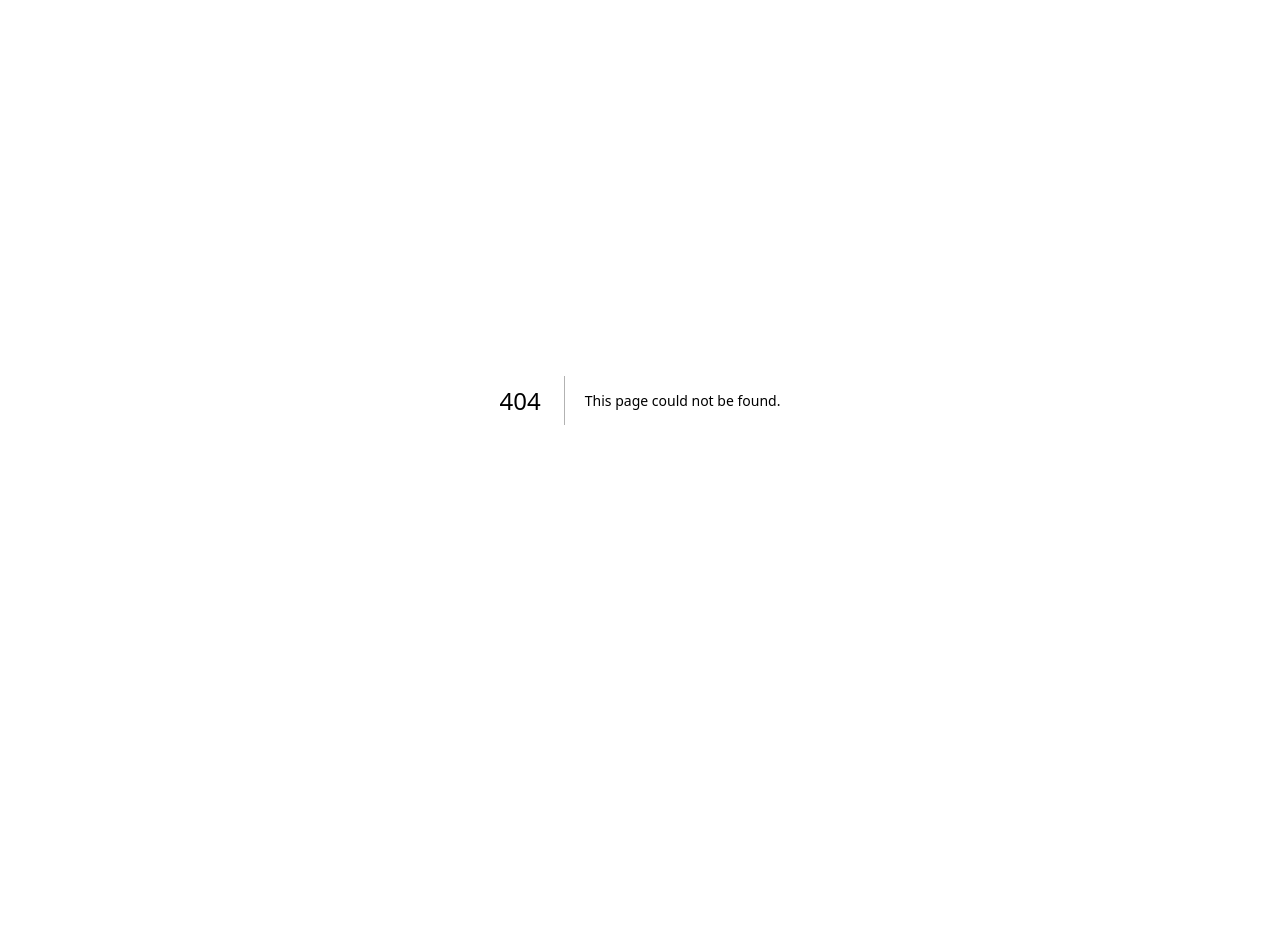
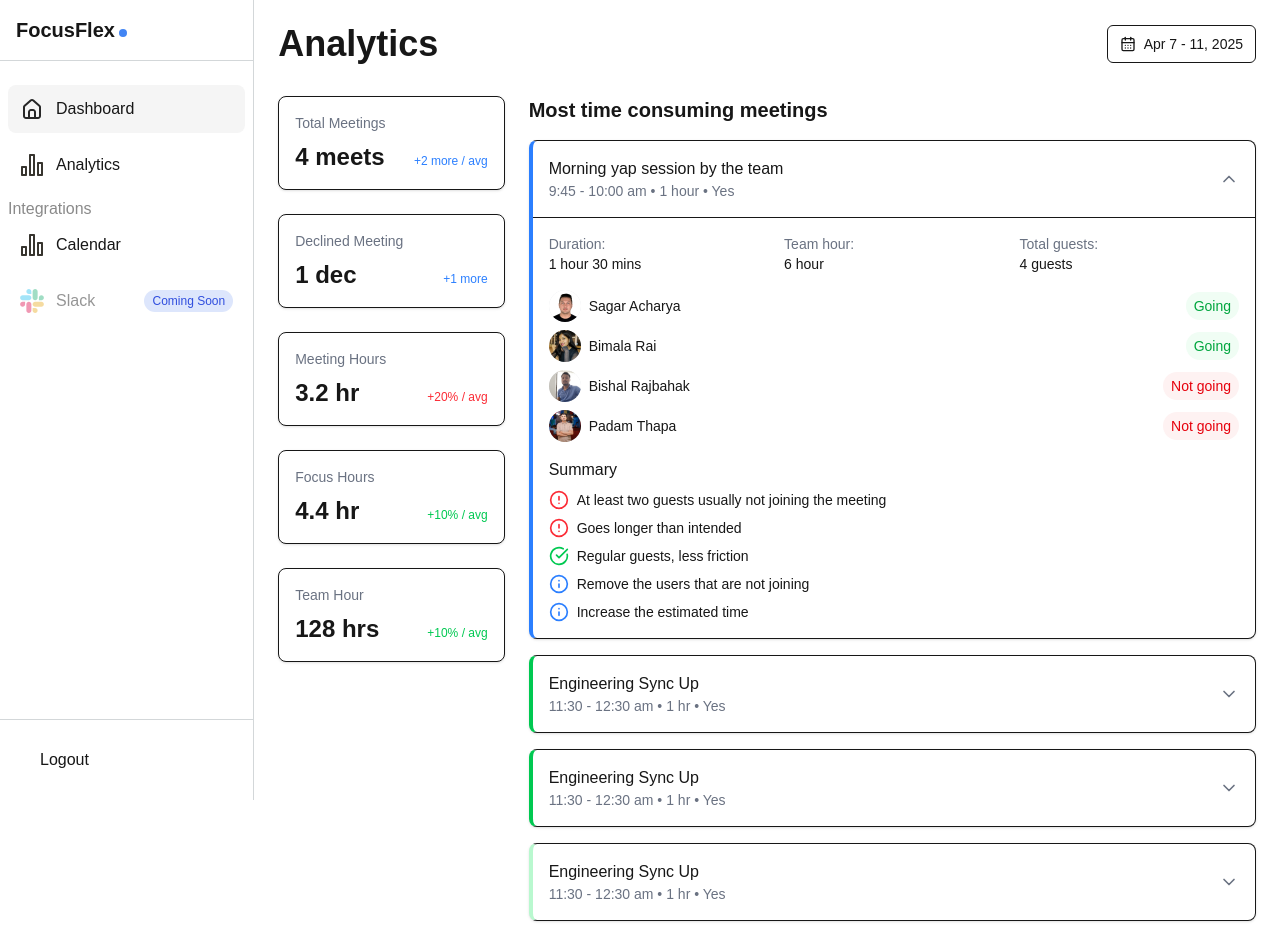
Before and after one commit to webpoint-solutions-llc/zero-waste-meeting, a Next.js app: page /dashboard/analytics in a window 1280 px wide. Before the commit this address had no page. Before the commit the page ends 800 px from the top, so only its background shows below. Built offline with nearby package versions, Linux system fonts and the light colour scheme.

Commit message:
wip : layout fixes

```diff
--- /dev/null
+++ b/src/app/dashboard/analytics/page.tsx
@@ -0,0 +1,185 @@
+import MeetingCard from "@/components/meeting-card";
+import StatCard from "@/components/stat-card";
+import { CalendarDays } from "lucide-react";
+import type { Metadata } from "next";
+
+export const metadata: Metadata = {
+  title: "Analytics Dashboard",
+  description: "Meeting analytics dashboard",
+};
+
+export default async function AnalyticsPage() {
+  // In a real app, this would be fetched from an API
+  const meetings = await fetchMeetings();
+  const stats = await fetchStats();
+
+  return (
+    <main className="container mx-auto p-4 md:p-6">
+      <div className="flex flex-col md:flex-row justify-between items-start md:items-center mb-8">
+        <h1 className="text-4xl font-bold">Analytics</h1>
+        <div className="mt-4 md:mt-0 inline-flex items-center border rounded-md px-3 py-2 text-sm">
+          <CalendarDays className="h-4 w-4 mr-2" />
+          <span>Apr 7 - 11, 2025</span>
+        </div>
+      </div>
+
+      <div className="grid grid-cols-1 md:grid-cols-4 gap-6">
+        {/* Left sidebar with stats */}
+        <div className="space-y-6">
+          <StatCard
+            title="Total Meetings"
+            value={stats.totalMeetings.value}
+            subtext={`+${stats.totalMeetings.more} more / avg`}
+          />
+
+          <StatCard
+            title="Declined Meeting"
+            value={stats.declinedMeetings.value}
+            subtext={`+${stats.declinedMeetings.more} more`}
+          />
+
+          <StatCard
+            title="Meeting Hours"
+            value={stats.meetingHours.value}
+            subtext={`+${stats.meetingHours.percentage}% / avg`}
+            isPercentage={true}
+          />
+
+          <StatCard
+            title="Focus Hours"
+            value={stats.focusHours.value}
+            subtext={`+${stats.focusHours.percentage}% / avg`}
+            isPercentage={true}
+            isPositive={true}
+          />
+
+          <StatCard
+            title="Team Hour"
+            value={stats.teamHours.value}
+            subtext={`+${stats.teamHours.percentage}% / avg`}
+            isPercentage={true}
+            isPositive={true}
+          />
+        </div>
+
+        {/* Main content with meeting cards */}
+        <div className="md:col-span-3">
+          <h2 className="text-xl font-semibold mb-4">
+            Most time consuming meetings
+          </h2>
+          <div className="space-y-4">
+            {meetings.map((meeting) => (
+              <MeetingCard key={meeting.id} meeting={meeting} />
+            ))}
+          </div>
+        </div>
+      </div>
+    </main>
+  );
+}
+
+// This would be in a separate API service file in a real app
+async function fetchMeetings() {
+  // In a real app, this would be an API call
+  // const res = await fetch('/api/meetings');
+  // return res.json();
+
+  return [
+    {
+      id: 1,
+      title: "Morning yap session by the team",
+      startTime: "9:45",
+      endTime: "10:00",
+      period: "am",
+      duration: "1 hour 30 mins",
+      teamHour: "6 hour",
+      totalGuests: 4,
+      isExpanded: true,
+      isYes: true,
+      hourText: "1 hour",
+      attendees: [
+        {
+          id: 1,
+          name: "Sagar Acharya",
+          avatar: "/sagar.png",
+          status: "going",
+        },
+        {
+          id: 2,
+          name: "Bimala Rai",
+          avatar: "/bimala.png",
+          status: "going",
+        },
+        {
+          id: 3,
+          name: "Bishal Rajbahak",
+          avatar: "/bishal.png",
+          status: "not-going",
+        },
+        {
+          id: 4,
+          name: "Padam Thapa",
+          avatar: "/padam.png",
+          status: "not-going",
+        },
+      ],
+      summary: [
+        {
+          type: "negative",
+          text: "At least two guests usually not joining the meeting",
+        },
+        { type: "negative", text: "Goes longer than intended" },
+        { type: "positive", text: "Regular guests, less friction" },
+        { type: "info", text: "Remove the users that are not joining" },
+        { type: "info", text: "Increase the estimated time" },
+      ],
+    },
+    {
+      id: 2,
+      title: "Engineering Sync Up",
+      startTime: "11:30",
+      endTime: "12:30",
+      period: "am",
+      duration: "1 hour",
+      isExpanded: false,
+      isYes: true,
+      hourText: "1 hr",
+    },
+    {
+      id: 3,
+      title: "Engineering Sync Up",
+      startTime: "11:30",
+      endTime: "12:30",
+      period: "am",
+      duration: "1 hour",
+      isExpanded: false,
+      isYes: true,
+      hourText: "1 hr",
+    },
+    {
+      id: 4,
+      title: "Engineering Sync Up",
+      startTime: "11:30",
+      endTime: "12:30",
+      period: "am",
+      duration: "1 hour",
+      isExpanded: false,
+      isYes: true,
+      hourText: "1 hr",
+    },
+  ];
+}
+
+async function fetchStats() {
+  // In a real app, this would be an API call
+  // const res = await fetch('/api/stats');
+  // return res.json();
+
+  return {
+    totalMeetings: { value: "4 meets", more: 2 },
+    declinedMeetings: { value: "1 dec", more: 1 },
+    meetingHours: { value: "3.2 hr", percentage: 20 },
+    focusHours: { value: "4.4 hr", percentage: 10 },
+    teamHours: { value: "128 hrs", percentage: 10 },
+  };
+}
--- a/src/app/dashboard/page.tsx
+++ b/src/app/dashboard/page.tsx
@@ -1,3 +1,6 @@
+"use client";
+import { FocusHours } from "@/components/focushours";
+import CookingGauge from "@/components/Speedometer";
 import Human from "@/icons/human";
 
 export default function Dashboard() {
@@ -15,6 +18,11 @@ export default function Dashboard() {
           {TIME}
         </div>
       </div>
+      <FocusHours />
+      <div className="grid grid-cols-2 gap-4 mt-4">
+        <CookingGauge />
+        <CookingGauge />
+      </div>
     </div>
   );
 }
--- a/src/components/Speedometer.tsx
+++ b/src/components/Speedometer.tsx
@@ -92,7 +92,11 @@ export default function CookingGauge() {
   }, []);
 
   // Function to draw the needle
-  const drawNeedle = (ctx: CanvasRenderingContext2D, value: number, chart: Chart) => {
+  const drawNeedle = (
+    ctx: CanvasRenderingContext2D,
+    value: number,
+    chart: Chart
+  ) => {
     const { width, height } = chart.canvas;
     const centerX = width / 2;
     const centerY = height - 10;
@@ -114,7 +118,10 @@ export default function CookingGauge() {
     // Draw the needle
     ctx.beginPath();
     ctx.moveTo(centerX, centerY);
-    ctx.lineTo(centerX + Math.cos(angle) * needleLength, centerY + Math.sin(angle) * needleLength);
+    ctx.lineTo(
+      centerX + Math.cos(angle) * needleLength,
+      centerY + Math.sin(angle) * needleLength
+    );
     ctx.lineWidth = 4;
     ctx.strokeStyle = needleColor;
     ctx.stroke();
@@ -179,14 +186,19 @@ export default function CookingGauge() {
   };
 
   return (
-    <div className="flex flex-col items-center justify-center min-h-screen bg-gray-50 p-4">
+    <div className="flex flex-col items-center justify-center">
       <div className="w-full max-w-md bg-white rounded-lg shadow-md p-6">
-        <h2 className="text-xl font-bold text-center mb-6">How cooked are you today? 🔥</h2>
+        <h2 className="text-xl font-bold text-center mb-6">
+          How cooked are you today? 🔥
+        </h2>
         <div className="relative">
           <canvas ref={chartRef} height="300"></canvas>
         </div>
         <div className="mt-6 p-4 bg-blue-50 text-blue-800 rounded-md text-sm">
-          <p>Tip: Be sure to take a break after a long meeting to cooldown. We know its hard out there.</p>
+          <p>
+            Tip: Be sure to take a break after a long meeting to cooldown. We
+            know its hard out there.
+          </p>
         </div>
       </div>
     </div>
```
